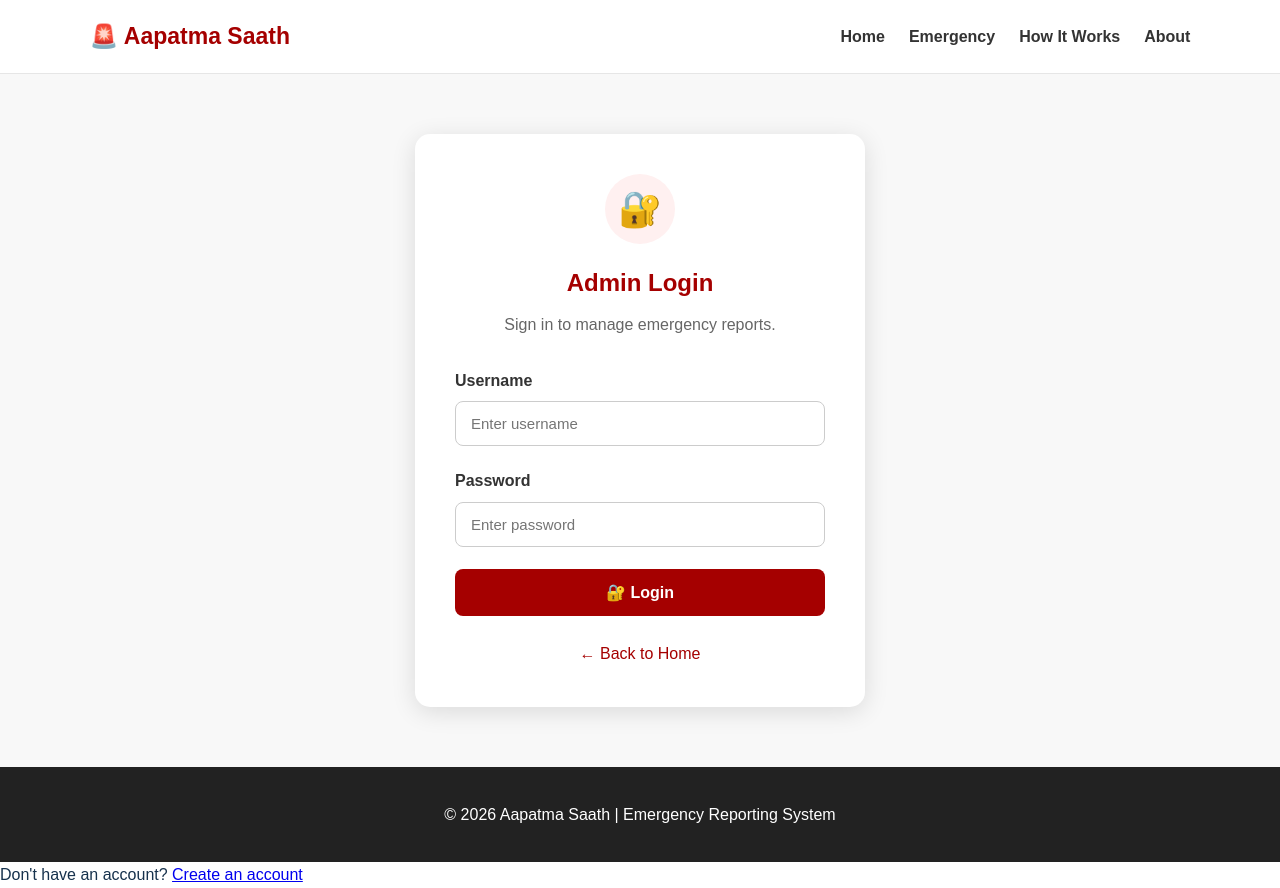
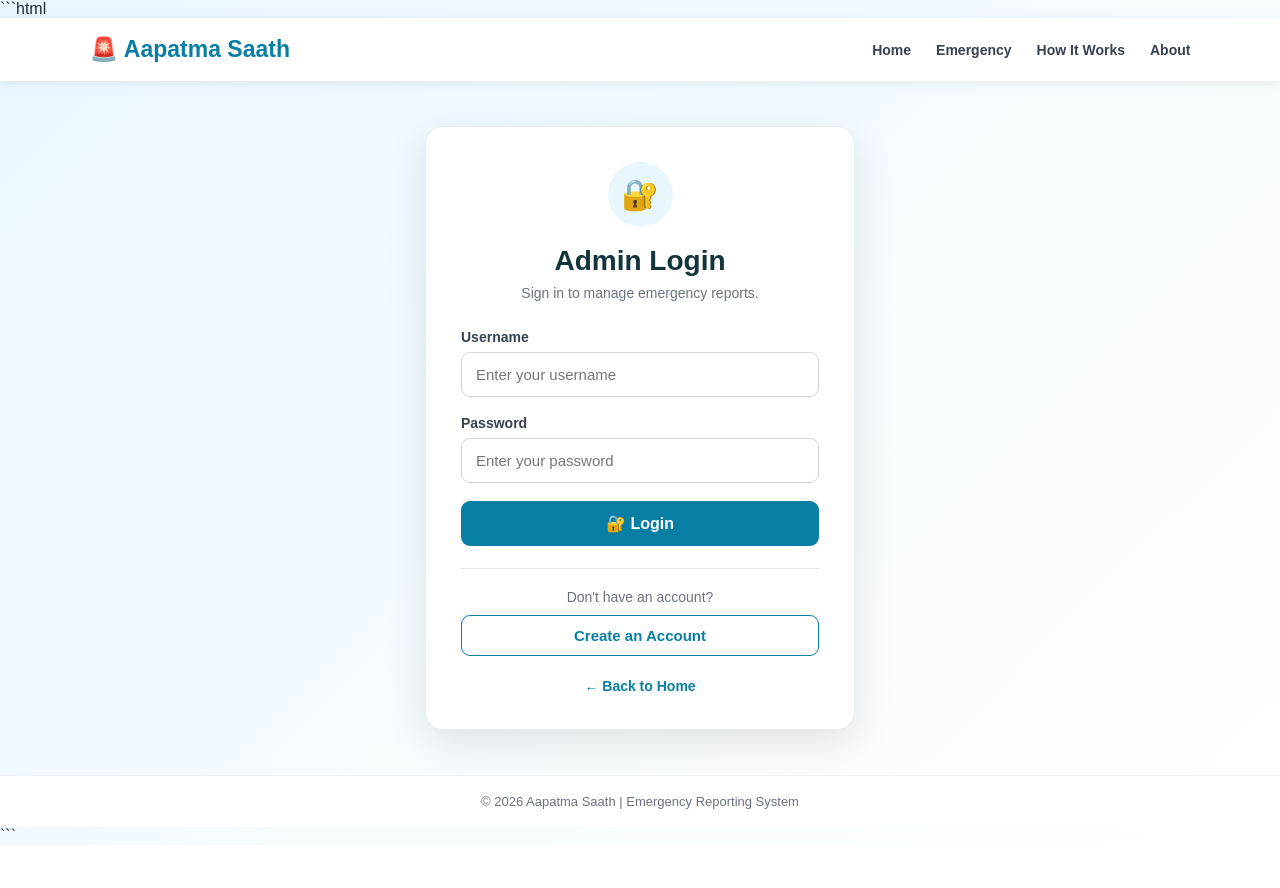
Before and after one commit to acharyasirjan/aapatma-saath, a Flask app: page /login in a window 1280 px wide. After the commit the page ends 845 px from the top, so only its background shows below. Run offline with Flask 3, Linux system fonts and the light colour scheme.

Commit message:
Improve login page design

````diff
--- a/templates/login.html
+++ b/templates/login.html
@@ -1,160 +1,320 @@
+```html
 <!DOCTYPE html>
 <html lang="en">
+<head>
+    <meta charset="UTF-8">
+    <meta name="viewport" content="width=device-width, initial-scale=1.0">
 
-<head>
+    <title>Admin Login | Aapatma Saath</title>
 
-    <meta charset="UTF-8">
+    <style>
+        * {
+            box-sizing: border-box;
+            margin: 0;
+            padding: 0;
+        }
 
-    <meta name="viewport"
-          content="width=device-width, initial-scale=1.0">
+        body {
+            font-family: Arial, Helvetica, sans-serif;
+            min-height: 100vh;
+            background: linear-gradient(135deg, #eaf7ff, #ffffff);
+            display: flex;
+            flex-direction: column;
+            color: #1f2937;
+        }
 
-    <title>Aapatma Saath - Admin Login</title>
+        .navbar {
+            width: 100%;
+            background: white;
+            padding: 18px 7%;
+            display: flex;
+            justify-content: space-between;
+            align-items: center;
+            box-shadow: 0 2px 12px rgba(0, 0, 0, 0.08);
+        }
 
-    <link rel="stylesheet"
-          href="{{ url_for('static', filename='style.css') }}">
+        .logo {
+            font-size: 23px;
+            font-weight: 700;
+            color: #087ea4;
+        }
 
+        .nav-links {
+            display: flex;
+            gap: 25px;
+        }
+
+        .nav-links a {
+            text-decoration: none;
+            color: #374151;
+            font-size: 14px;
+            font-weight: 600;
+        }
+
+        .nav-links a:hover {
+            color: #087ea4;
+        }
+
+        .page {
+            flex: 1;
+            display: flex;
+            justify-content: center;
+            align-items: center;
+            padding: 45px 20px;
+        }
+
+        .login-card {
+            width: 100%;
+            max-width: 430px;
+            background: white;
+            border-radius: 18px;
+            padding: 35px;
+            box-shadow: 0 12px 40px rgba(0, 0, 0, 0.10);
+            border: 1px solid #e5eef3;
+        }
+
+        .icon {
+            width: 65px;
+            height: 65px;
+            margin: 0 auto 18px;
+            border-radius: 50%;
+            background: #e8f7fc;
+            display: flex;
+            align-items: center;
+            justify-content: center;
+            font-size: 30px;
+        }
+
+        h1 {
+            text-align: center;
+            font-size: 28px;
+            color: #12343b;
+            margin-bottom: 8px;
+        }
+
+        .subtitle {
+            text-align: center;
+            color: #6b7280;
+            font-size: 14px;
+            margin-bottom: 28px;
+        }
+
+        .error {
+            background: #fff1f2;
+            color: #dc2626;
+            border: 1px solid #fecdd3;
+            border-radius: 8px;
+            padding: 11px;
+            margin-bottom: 18px;
+            text-align: center;
+            font-size: 14px;
+        }
+
+        .form-group {
+            margin-bottom: 18px;
+        }
+
+        label {
+            display: block;
+            margin-bottom: 7px;
+            font-size: 14px;
+            font-weight: 600;
+            color: #374151;
+        }
+
+        input {
+            width: 100%;
+            padding: 13px 14px;
+            border: 1px solid #d1d5db;
+            border-radius: 9px;
+            font-size: 15px;
+            outline: none;
+            transition: 0.2s;
+        }
+
+        input:focus {
+            border-color: #087ea4;
+            box-shadow: 0 0 0 3px rgba(8, 126, 164, 0.10);
+        }
+
+        .login-button {
+            width: 100%;
+            padding: 13px;
+            border: none;
+            border-radius: 9px;
+            background: #087ea4;
+            color: white;
+            font-size: 16px;
+            font-weight: 700;
+            cursor: pointer;
+            transition: 0.2s;
+        }
+
+        .login-button:hover {
+            background: #066b8b;
+            transform: translateY(-1px);
+        }
+
+        .register-box {
+            margin-top: 22px;
+            padding-top: 20px;
+            border-top: 1px solid #e5e7eb;
+            text-align: center;
+        }
+
+        .register-text {
+            color: #6b7280;
+            font-size: 14px;
+            margin-bottom: 10px;
+        }
+
+        .register-button {
+            display: block;
+            width: 100%;
+            padding: 11px;
+            border: 1px solid #087ea4;
+            border-radius: 9px;
+            color: #087ea4;
+            background: white;
+            text-decoration: none;
+            font-size: 15px;
+            font-weight: 700;
+            transition: 0.2s;
+        }
+
+        .register-button:hover {
+            background: #eaf7ff;
+        }
+
+        .back-home {
+            display: block;
+            text-align: center;
+            margin-top: 22px;
+            text-decoration: none;
+            color: #087ea4;
+            font-size: 14px;
+            font-weight: 600;
+        }
+
+        .back-home:hover {
+            text-decoration: underline;
+        }
+
+        footer {
+            text-align: center;
+            padding: 18px;
+            font-size: 13px;
+            color: #6b7280;
+            background: white;
+            border-top: 1px solid #eef2f4;
+        }
+
+        @media (max-width: 600px) {
+            .navbar {
+                padding: 16px 20px;
+            }
+
+            .nav-links {
+                display: none;
+            }
+
+            .login-card {
+                padding: 28px 22px;
+            }
+
+            h1 {
+                font-size: 25px;
+            }
+        }
+    </style>
 </head>
 
 <body>
 
-    <!-- NAVBAR -->
+    <nav class="navbar">
+        <div class="logo">🚨 Aapatma Saath</div>
 
-    <header class="navbar">
+        <div class="nav-links">
+            <a href="/">Home</a>
+            <a href="/#emergency">Emergency</a>
+            <a href="/#how-it-works">How It Works</a>
+            <a href="/#about">About</a>
+        </div>
+    </nav>
 
-        <div class="logo">
-            🚨 Aapatma Saath
-        </div>
+    <main class="page">
 
-        <nav>
+        <div class="login-card">
 
-            <a href="/">Home</a>
+            <div class="icon">🔐</div>
 
-            <a href="/#emergency">
-                Emergency
-            </a>
+            <h1>Admin Login</h1>
 
-            <a href="/#how-it-works">
-                How It Works
-            </a>
-
-            <a href="/#about">
-                About
-            </a>
-
-        </nav>
-
-    </header>
-
-
-    <!-- LOGIN -->
-
-    <section class="login-section">
-
-        <div class="login-container">
-
-            <div class="login-icon">
-                🔐
-            </div>
-
-            <h1>
-                Admin Login
-            </h1>
-
-            <p class="login-subtitle">
+            <p class="subtitle">
                 Sign in to manage emergency reports.
             </p>
 
-
             {% if error %}
-
-            <div class="login-error">
-                ❌ {{ error }}
-            </div>
-
+                <div class="error">
+                    ❌ {{ error }}
+                </div>
             {% endif %}
 
-
-            <form method="POST"
-                  action="/login">
-
-
-                <!-- USERNAME -->
+            <form method="POST" action="/login">
 
                 <div class="form-group">
-
-                    <label for="username">
-                        Username
-                    </label>
-
+                    <label for="username">Username</label>
                     <input
                         type="text"
                         id="username"
                         name="username"
-                        placeholder="Enter username"
+                        placeholder="Enter your username"
                         required
                     >
-
                 </div>
 
-
-                <!-- PASSWORD -->
-
                 <div class="form-group">
-
-                    <label for="password">
-                        Password
-                    </label>
-
+                    <label for="password">Password</label>
                     <input
                         type="password"
                         id="password"
                         name="password"
-                        placeholder="Enter password"
+                        placeholder="Enter your password"
                         required
                     >
-
                 </div>
 
-
-                <!-- LOGIN BUTTON -->
-
-                <button
-                    type="submit"
-                    class="login-btn"
-                >
+                <button type="submit" class="login-button">
                     🔐 Login
                 </button>
 
             </form>
 
+            <!-- Create Account inside the same login box -->
+            <div class="register-box">
 
-            <a
-                href="/"
-                class="back-home"
-            >
+                <p class="register-text">
+                    Don't have an account?
+                </p>
+
+                <a href="/register" class="register-button">
+                    Create an Account
+                </a>
+
+            </div>
+
+            <a href="/" class="back-home">
                 ← Back to Home
             </a>
 
         </div>
 
-    </section>
-
-
-    <!-- FOOTER -->
+    </main>
 
     <footer>
-
-        <p>
-            © 2026 Aapatma Saath |
-            Emergency Reporting System
-        </p>
-
+        © 2026 Aapatma Saath | Emergency Reporting System
     </footer>
 
 </body>
-
 </html>
-<p>
-    Don't have an account?
-    <a href="{{ url_for('register') }}">Create an account</a>
-</p>
+```
````
